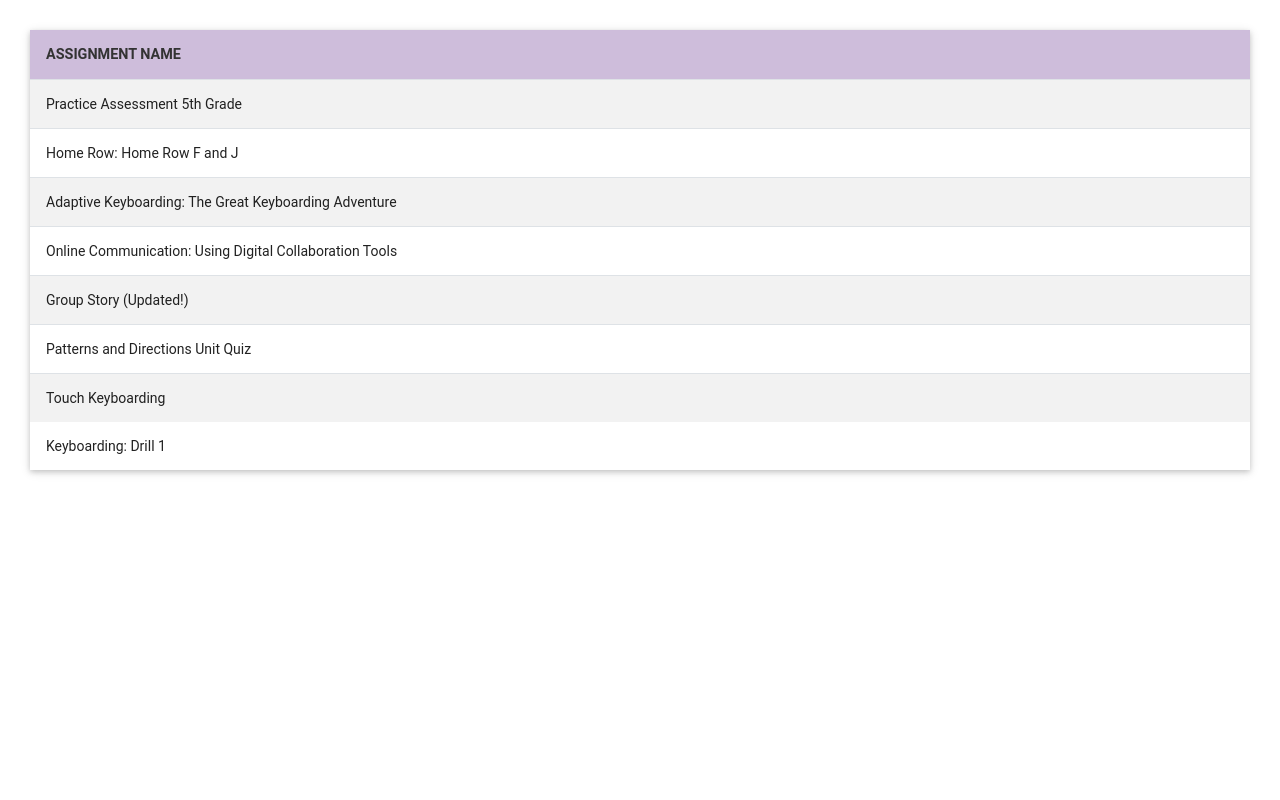
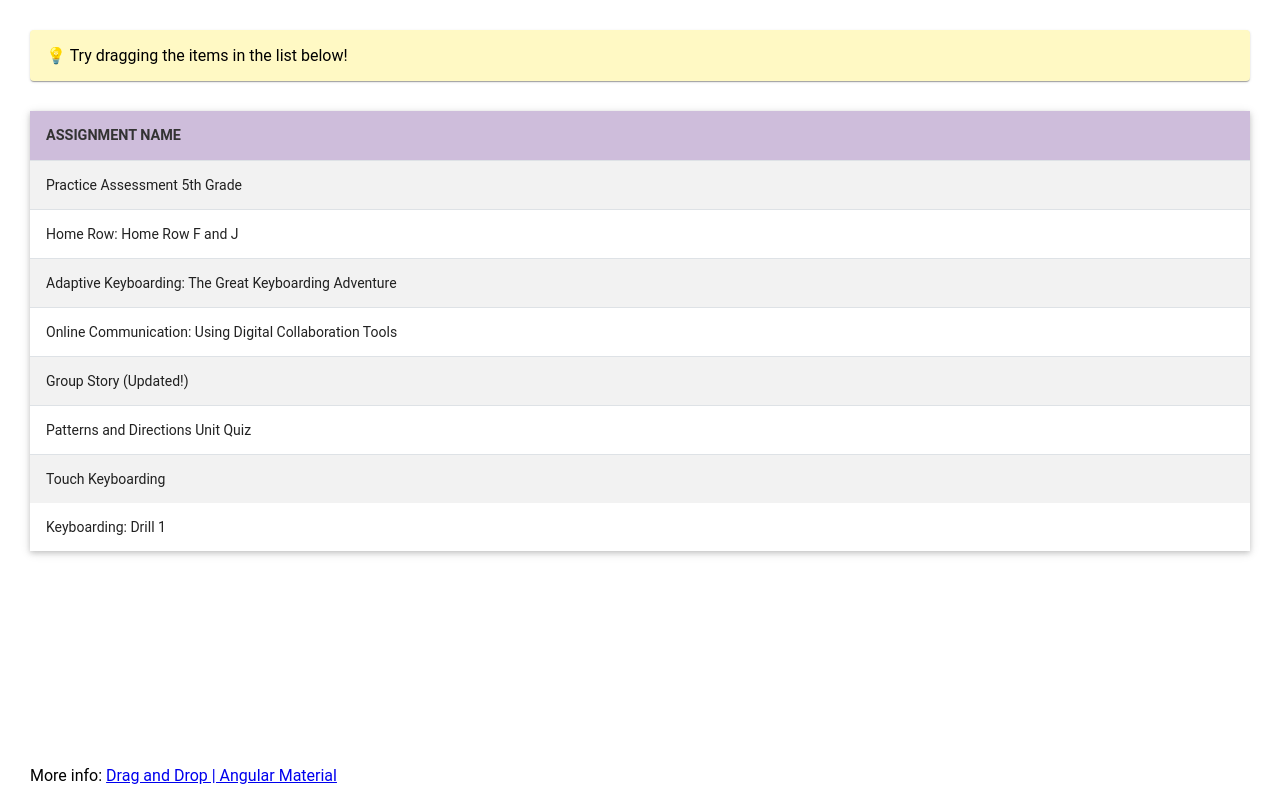
Before and after one commit to willwm/material-draggable, an Angular app: page / in a window 1280 px wide. Built offline with nearby package versions, Linux system fonts and the light colour scheme.

Commit message:
Add info tip and link to source

```diff
--- a/src/app/app.component.css
+++ b/src/app/app.component.css
@@ -1,3 +1,18 @@
+mat-card {
+  box-shadow: 0 2px 1px -1px rgba(0,0,0,.2), 0 1px 1px 0 rgba(0,0,0,.14), 0 1px 3px 0 rgba(0,0,0,.12);
+  margin-bottom: 30px;
+  background-color: #FFF9C4;
+}
+
+.more-info {
+  position: absolute;
+  bottom: 0;
+  left: 0;
+  right: 0;
+  padding: 15px 30px;
+  background-color: #FFF;
+}
+
 .example-table {
   box-shadow: 0 2px 5px 0 rgba(0,0,0,0.16),0 2px 10px 0 rgba(0,0,0,0.12) !important;
   border-color: grey;
@@ -44,6 +59,7 @@
 }
 
 .cdk-drag-preview {
+  background-color: #EDE7F6;
   box-sizing: border-box;
   box-shadow: 0 5px 5px -3px rgba(0, 0, 0, 0.2),
               0 8px 10px 1px rgba(0, 0, 0, 0.14),
--- a/src/app/app.component.html
+++ b/src/app/app.component.html
@@ -1,3 +1,7 @@
+<mat-card>
+  💡 Try dragging the items in the list below!
+</mat-card>
+
 <div class="example-table">
 	<div class="example-header">
 		Assignment Name
@@ -7,3 +11,10 @@
 		<div class="example-box" *ngFor="let assignment of assignments" cdkDrag>{{assignment}}</div>
 	</div>
 </div>
+
+<div class="more-info">
+  More info:
+  <a href="https://material.angular.io/cdk/drag-drop/overview#reordering-lists">
+  Drag and Drop | Angular Material
+  </a>
+</div>
--- a/src/app/app.module.ts
+++ b/src/app/app.module.ts
@@ -3,6 +3,7 @@ import { BrowserModule } from '@angular/platform-browser';
 import { FormsModule } from '@angular/forms';
 import { BrowserAnimationsModule } from '@angular/platform-browser/animations';
 import { DragDropModule } from '@angular/cdk/drag-drop';
+import { MatCardModule } from '@angular/material/card';
 
 import { AppComponent } from './app.component';
 
@@ -11,7 +12,8 @@ import { AppComponent } from './app.component';
     BrowserModule,
     FormsModule,
     BrowserAnimationsModule,
-    DragDropModule
+    DragDropModule,
+    MatCardModule
   ],
   declarations: [AppComponent],
   bootstrap: [AppComponent]
```
